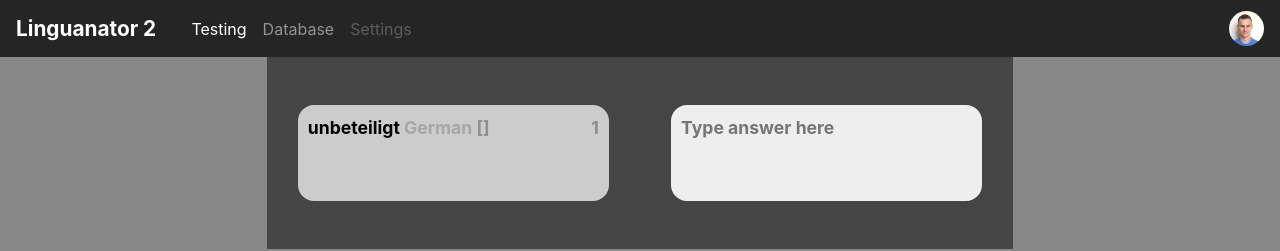
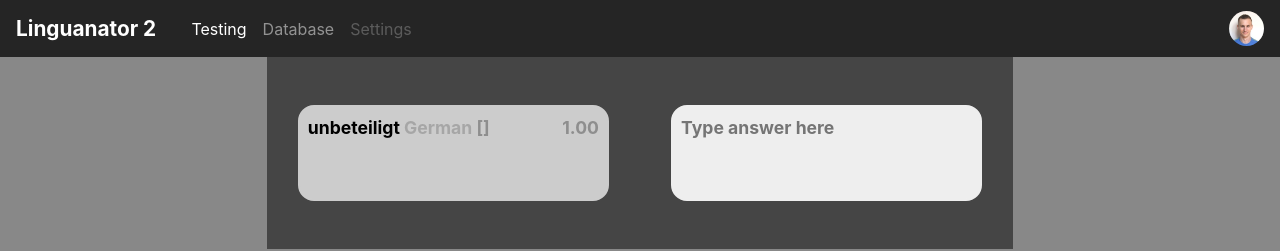
Before and after one commit to IgorBoyarshin/Linguanator2, an Angular app: page /testing in a window 1280 px wide. Shown: the top 251 px of the page. Built offline with nearby package versions, Linux system fonts and the light colour scheme.

Commit message:
Fixed precision output. Added toLowerCase

```diff
--- a/src/app/testing/testing.component.html
+++ b/src/app/testing/testing.component.html
@@ -13,7 +13,7 @@
                         [{{ wordEntry ? wordEntry.tags.join(";") : "" }}]
                     </span>
                     <span class="secondary-text-1" id="word-score">
-                        {{ wordEntry ? wordEntry.score : 0.0 }}
+                        {{ wordEntry ? roundToStr(wordEntry.score) : 0.0 }}
                     </span>
                 </div>
 
--- a/src/app/testing/testing.component.ts
+++ b/src/app/testing/testing.component.ts
@@ -124,6 +124,9 @@ export class TestingComponent implements OnInit {
     }
 
     private evaluateMatchOfIn(str: string, array: string[]): Match {
+        str = str.toLowerCase();
+        array = array.map(str => str.toLowerCase());
+
         if (array.includes(str)) {
             return Match.Full;
         } else if (array.some(element => this.closeEnough(str, element))) {
@@ -142,7 +145,11 @@ export class TestingComponent implements OnInit {
     }
 
     private round(x: number): number {
-        return +(Math.floor(x * 100.0) / 100.0).toFixed(2);
+        return +this.roundToStr(x);
+    }
+
+    private roundToStr(x: number): string {
+        return (Math.floor(x * 100.0) / 100.0).toFixed(2);
     }
 
     // 1 mistake is allowed
```
